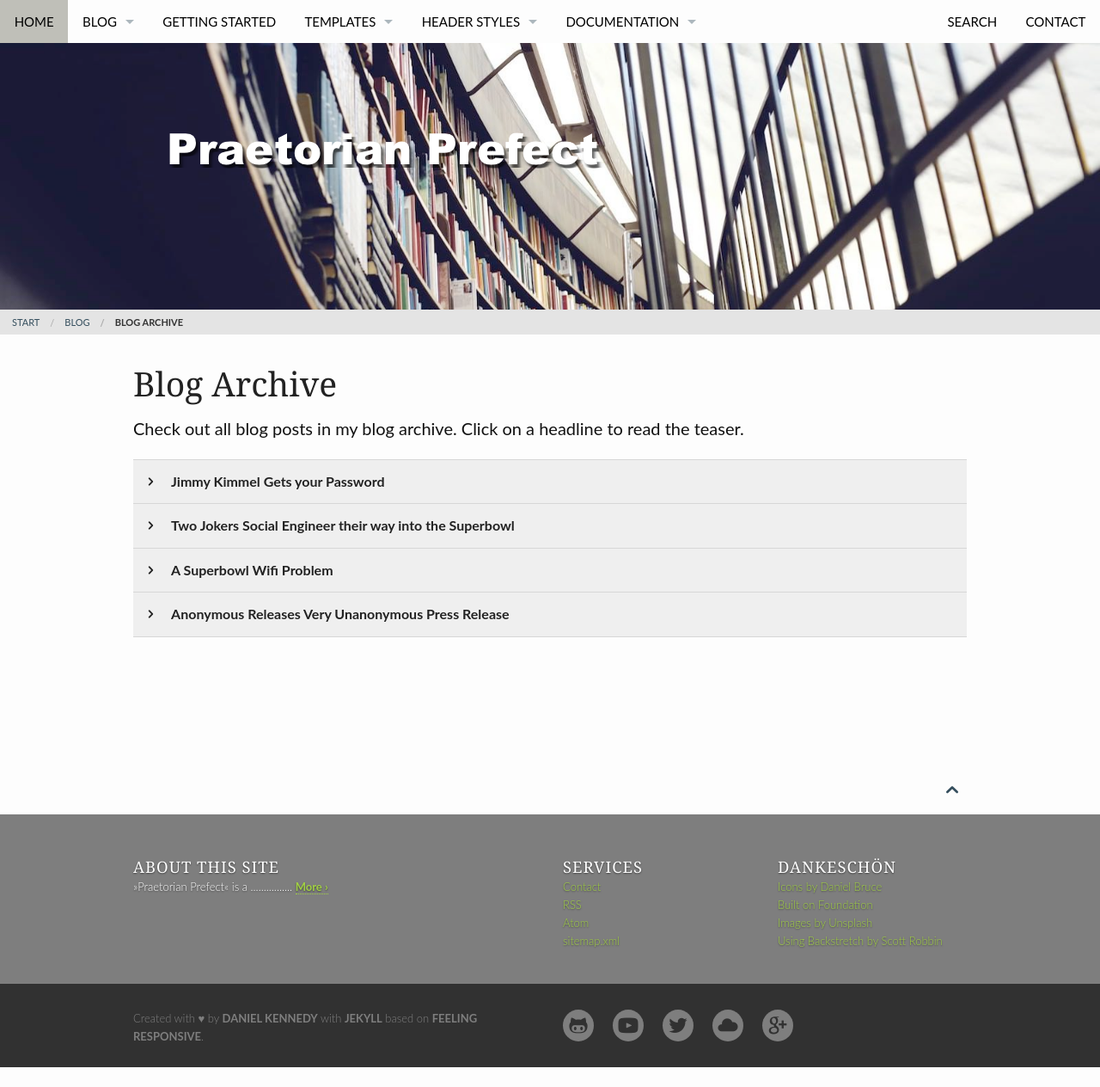
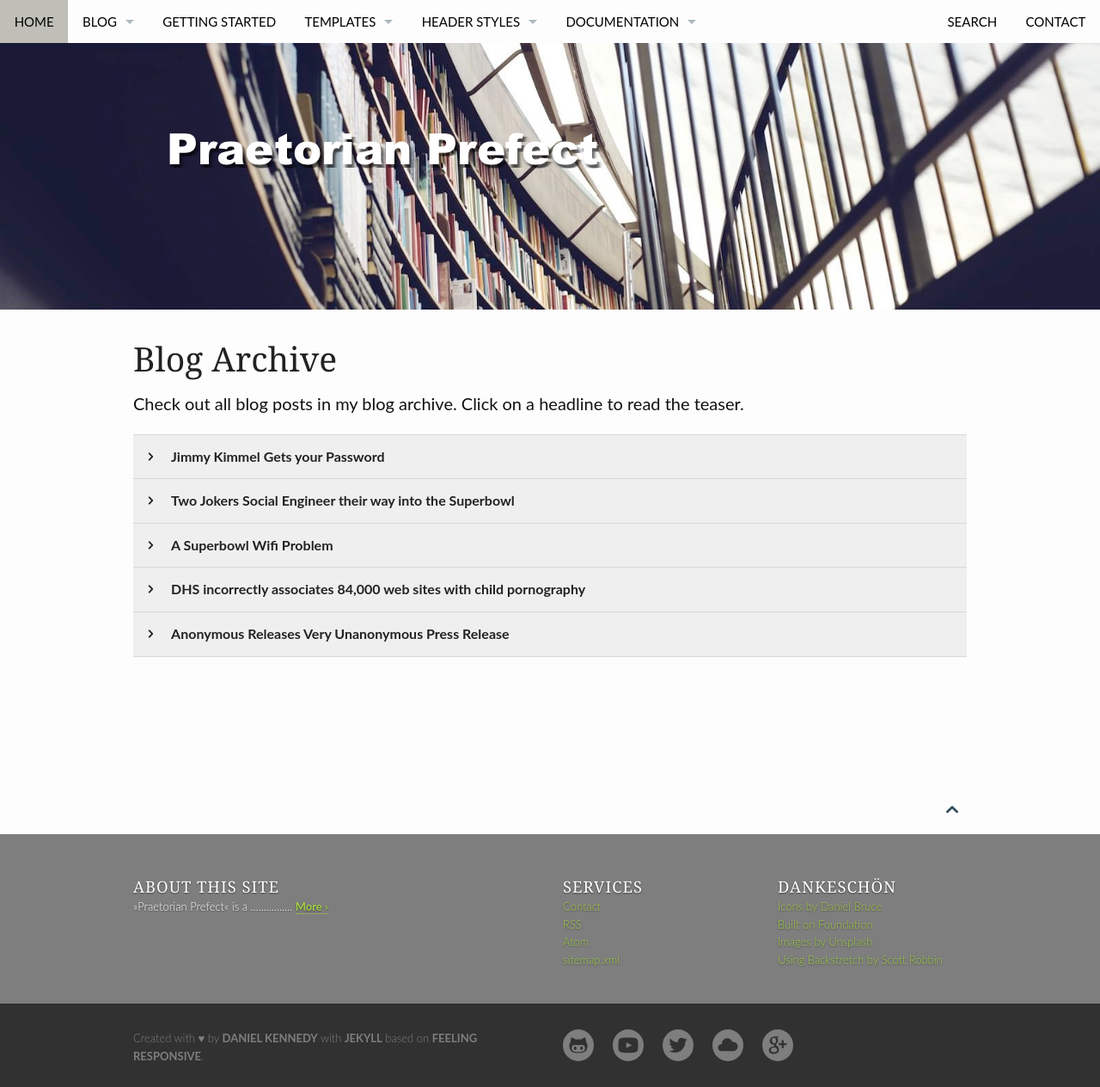
Before and after one commit to praetorianprefect/praetorian-prefect.github.io, a Jekyll site: the page built from blog/archive.html, in a window 1280 px wide. Shown: the whole page at 86% size. Built offline with Jekyll 4.4.1, drawn with Linux system fonts in a browser that asks for light colours; before the commit the page ends 1241 px from its top, so only the background shows below that; part of the change alters nothing that is shown.

Commit message:
more update

```diff
--- /dev/null
+++ b/_posts/2011-02-17-dhs-incorrectly-associates-84000-web-sites-with-child-pornography.markdown
@@ -0,0 +1,80 @@
+---
+layout: page
+title: "DHS incorrectly associates 84,000 web sites with child pornography"
+category:
+  - Homeland Security
+teaser: |
+    On February 15th a joint project of the Department of Homeland Security
+    Immigrations and Customs Enforcement (ICE) and the Department of
+    Justice termed "Operation Protect Our Children" confidently announced
+    the seizure of ten domain names involved in the advertisement and
+    distribution of child pornography.
+
+header:
+  image_fullwidth: "header-concret-camara.jpg"
+published: true
+---
+
+On February 15th a joint project of the Department of Homeland Security
+Immigrations and Customs Enforcement (ICE) and the Department of
+Justice termed "Operation Protect Our Children" confidently announced
+the seizure of ten domain names involved in the advertisement and
+distribution of child pornography. What they failed to mention was that
+they also knocked out a popular shared domain by mistake, resulting in,
+according to TorrentFreak, some 84,000 web sites being taken down and
+redirected to a banner mentioning child pornography.
+
+Free DNS is a service that provides free DNS hosting, subdomain, and
+domain hosting among other services. The most popular subdomain offered
+by the service, mooo.com, was accidentally caught up in the ICE sweep of
+domains taken down.
+
+![moocom](/images/moocom.jpg)
+
+That left legitimate sites such as http://greyghost.mooo.com redirecting
+to an ICE web page with this banner, telling visitors "Advertisement,
+distribution, transportation, receipt, and possession of child
+pornography constitute federal crimes that carry penalties for first
+time offenders of up to 30 years in federal prison, a $250,000 fine,
+forfeiture and restitution":
+
+![ice_banner](/images/ice_banner.jpg)
+
+ICE is able to force this by first getting a District Court judge to
+sign off on a seizure warrant, and then having the domain registrars
+re-point the domains to their server hosting the warning banner. At
+7:07 on the 12th, the following message was posted by Free DNS after
+realizing what happened:
+
+![afraiddnsmessage](/images/afraiddnsmessage.jpg)
+
+
+## Operation In Our Sites
+
+ICE launched their initial endeavor in domain seizures last year under
+"Operation In Our Sites", aimed at seizing the domain names of those who
+infringe on copyrights. Legitimate criticisms of these seizure tactics
+included targeting web sites that claimed (with paperwork) they were not
+actually infringing on copyrights and investigations conducted by agents
+without adequate training or experience. For example, ARS Technica noted
+one definition from an affidavit provided by an ICE agent that read as
+follows: "A Bit torrent (referred to in short as 'torrent' or 'torrent
+file') is a files distribution system used for transferring files across
+a network of people." The lack of technical understanding present in an
+investigator who is then providing direct input into which domains will
+be taken down is of concern.
+
+## Finally
+
+Site owners in this most recent case were presented with the unenviable
+task of explaining to visitors that they had no affiliation with child
+pornography. Since these are personal web sites, blogs, and small
+businesses, this is material to some of the site owners.
+
+This screw up in a well intentioned, but overreaching and ham fisted,
+government legal action on the Internet comes at a time when legislation
+requesting further capabilities, such as an "Internet Kill Switch", is
+being discussed. Such screw ups, and glossing over them in reporting on
+the project, do not serve to strengthen ICE's ability to be successful
+in future enforcement actions on what is the very serious problem of
+dissemination of child pornographic material on the Internet.
--- a/blog/archive.html
+++ b/blog/archive.html
@@ -2,7 +2,7 @@
 layout: default
 title: "Blog Archive"
 teaser: "Check out all blog posts in my blog archive. Click on a headline to read the teaser."
-breadcrumb: true
+breadcrumb: false
 header:
    image_fullwidth: header_unsplash_8.jpg
 permalink: "blog/archive/"
```
Also changed, not shown: images/afraiddnsmessage.jpg (added), images/ice_banner.jpg (added), images/moocom.jpg (added).
